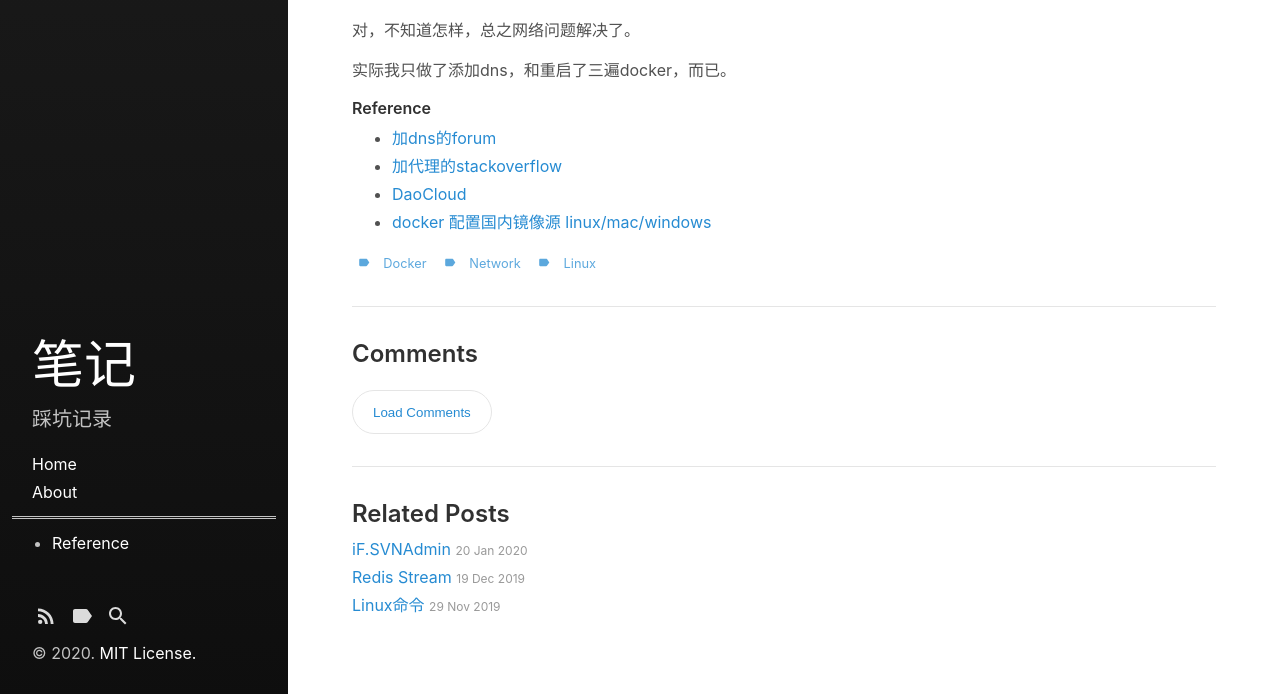
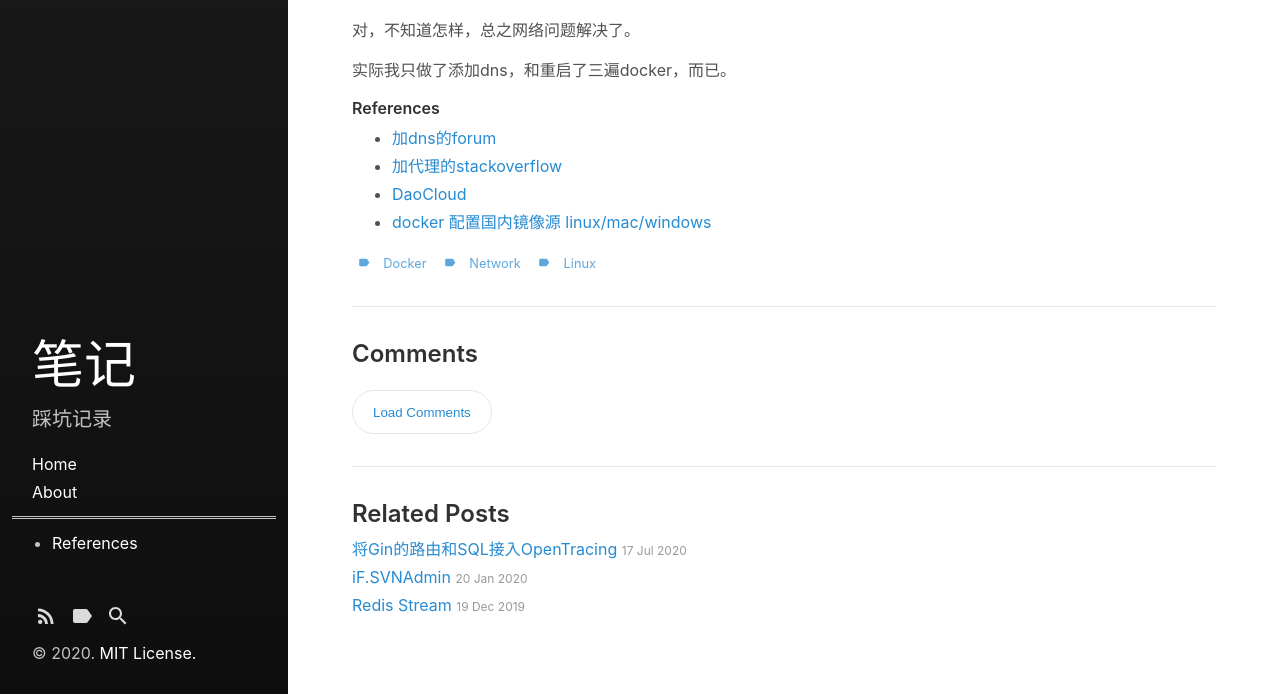
Before and after one commit to sangazh/sangazh.github.io, a Jekyll site: the page built from _posts/2020-06-08-docker-timed-out.md, in a window 1280 px wide. Shown: the part 1792-2486 px from the top of the page. Built offline with Jekyll 4.4.1, drawn with Linux system fonts in a browser that asks for light colours; some of the changed lines change nothing that is shown.

Commit message:
add new post - tracing

````diff
--- a/_posts/2020-06-08-docker-timed-out.md
+++ b/_posts/2020-06-08-docker-timed-out.md
@@ -85,7 +85,7 @@ sudo systemctl restart docker
 实际我只做了添加dns，和重启了三遍docker，而已。
 
 
-#### Reference
+#### References
 - [加dns的forum](https://forums.docker.com/t/error-response-from-daemon-get-https-registry-1-docker-io-v2/23741/18)
 - [加代理的stackoverflow](https://stackoverflow.com/questions/46036152/lookup-registry-1-docker-io-no-such-host/46037636)
 - [DaoCloud](https://www.daocloud.io/mirror)
--- /dev/null
+++ b/_posts/2020-07-17-trace-route-and-sql.md
@@ -0,0 +1,232 @@
+---
+layout: post
+title: 将Gin的路由和SQL接入OpenTracing
+tags:
+  - golang
+  - gin
+  - xorm
+  - jaeger
+  - logrus
+excerpt_separator: <!--more-->
+---
+
+这周给一个技术项目里接入了OpenTracing。
+
+### 1. 准备工作
+用docker部署Jaeger All-in-One。架构是这个样子的。
+<img src=https://www.jaegertracing.io/img/architecture-v1.png />
+
+```
+$ docker run -d --name jaeger \
+  -e COLLECTOR_ZIPKIN_HTTP_PORT=9411 \
+  -p 5775:5775/udp \
+  -p 6831:6831/udp \
+  -p 6832:6832/udp \
+  -p 5778:5778 \
+  -p 16686:16686 \
+  -p 14268:14268 \
+  -p 14250:14250 \
+  -p 9411:9411 \
+  jaegertracing/all-in-one:1.18
+```
+具体端口代表哪些组件，可以参考[官方文档](https://www.jaegertracing.io/docs/1.18/getting-started/)。
+
+其中`16686`是前端UI的端口
+
+<!--more-->
+
+### 2. Tracing Route - gin
+
+Gin路由加Trace，有个Bose开源的[go-gin-opentracing](https://github.com/Bose/go-gin-opentracing)可以方便的引入中间件。
+
+服务刚启动时，初始化一下 `GlobalTracer`
+
+```golang
+    hostName, err := os.Hostname()
+	if err != nil {
+		hostName = "unknown"
+	}
+	// initialize the global singleton for tracing...
+	tracer, reporter, closer, err := ginopentracing.InitTracing(
+	fmt.Sprintf("go-gin-opentracing-example::%s", hostName),
+	"localhost:5775",
+	ginopentracing.WithEnableInfoLog(true))
+	if err != nil {
+		panic("unable to init tracing")
+	}
+	defer closer.Close()
+	defer reporter.Close()
+	opentracing.SetGlobalTracer(tracer)
+```
+
+因为这个第三方库自己调了`logrus`写log，而我想要使用自己服务里的logger实体（后面有提到），所以这里`InitTracing`也稍微重写了，改动不大，就不放上来了。
+这里`InitTracing`有几个参数：
+- 服务名
+- jaeger代理的地址。这个地址对应第一步启动的jaeger all-in-one的服务的地址。我们使用的是端口是 `6831`
+- info log是否输出。info一般是创建了span的log。平时可禁用。
+- sample probability 取样概率。默认为0，表示所有。
+
+这里的`localhost:5775`是对应第一步启动的jaeger all-in-one的服务的地址。我们使用的是端口是 `6831`
+
+接下来直接`Use`该中间件即可。
+
+```golang
+// tell gin to use the middleware
+	r.Use(ginopentracing.OpenTracer([]byte("api-request-")))
+```
+
+我不太满意默认创建的`Span`的`OperationName`，所以重写了中间件。把路径也拼接上了，代码成品是这样的。
+
+```golang
+var OperationPrefix = []byte("api-request-")
+
+func OpenTracer() gin.HandlerFunc {
+	return func(c *gin.Context) {
+		// all before request is handled
+		var span opentracing.Span
+		operationName := string(OperationPrefix) + c.Request.Method + c.FullPath()
+		span = ginopentracing.StartSpanWithHeader(&c.Request.Header, operationName, c.Request.Method, c.Request.URL.Path)
+		defer span.Finish() // after all the other defers are completed.. finish the span
+
+		c.Set("trace-context", span) // add the span to the context so it can be used for the duration of the request.
+		c.Next()
+
+		span.SetTag(string(ext.HTTPStatusCode), c.Writer.Status())
+	}
+}
+```
+
+### 3. Tracing SQL - xorm
+`xorm` 使用的是 `xorm.io/xorm`这个仓库，github的xorm库太老了。
+
+基本思路是`xorm.io/xorm/log`下有个interface `ContextLogger` ，它组合的`SQLLogger`里有两个方法`BeforeSQL`和`AfterSQL`，我们在`BeforeSQL`里创建`Span`，在`AfterSpan`里给`Span`设置一些标签和记录SQL即完成。
+
+```
+// SQLLogger represents an interface to log SQL
+type SQLLogger interface {
+	BeforeSQL(context LogContext) // only invoked when IsShowSQL is true
+	AfterSQL(context LogContext)  // only invoked when IsShowSQL is true
+}
+
+// ContextLogger represents a logger interface with context
+type ContextLogger interface {
+	SQLLogger
+
+	Debugf(format string, v ...interface{})
+	Errorf(format string, v ...interface{})
+	Infof(format string, v ...interface{})
+	Warnf(format string, v ...interface{})
+
+	Level() LogLevel
+	SetLevel(l LogLevel)
+
+	ShowSQL(show ...bool)
+	IsShowSQL() bool
+}
+```
+
+interface `ContextLogger`包括这些方法。我们要让自用的logrus的实体实现所有方法。
+
+```
+import (
+	"github.com/opentracing/opentracing-go"
+	"github.com/opentracing/opentracing-go/ext"
+	tracerLog "github.com/opentracing/opentracing-go/log"
+	core "xorm.io/xorm/log"
+	"github.com/sirupsen/logrus"
+)
+
+type LogWrapper struct {
+	*logrus.Logger
+
+	span opentracing.Span
+}
+
+func Logger() *LogWrapper {
+	return new(LogWrapper) //略去初始logrus的代码
+}
+
+
+func (l *LogWrapper) BeforeSQL(ctx core.LogContext) {
+	options := []opentracing.StartSpanOption{
+		opentracing.Tag{Key: string(ext.DBInstance), Value: viper.GetString("mysql.dbname")},
+		opentracing.Tag{Key: string(ext.DBType), Value: "sql"},
+	}
+	parent, ok := ctx.Ctx.Value("trace-context").(opentracing.Span)
+	if ok && parent != nil {
+		options = append(options, opentracing.ChildOf(parent.Context()))
+	}
+
+	l.span, _ = opentracing.StartSpanFromContext(ctx.Ctx, "XORM SQL Execute", options...)
+}
+
+func (l *LogWrapper) AfterSQL(ctx core.LogContext) {
+	defer l.span.Finish()
+
+	// 原本的SimpleLogger里面会获取一次SessionId
+	var sessionPart string
+	v := ctx.Ctx.Value("__xorm_session_id")
+	if key, ok := v.(string); ok {
+		sessionPart = fmt.Sprintf(" [%s]", key)
+		l.span.LogFields(tracerLog.String("session_id", sessionPart))
+	}
+
+	// 将Ctx中全部的信息写入到Span中
+	l.span.LogFields(tracerLog.String("SQL", ctx.SQL))
+	l.span.LogFields(tracerLog.Object("args", ctx.Args))
+
+	if ctx.ExecuteTime > 0 {
+		l.span.SetTag("execute_time", ctx.ExecuteTime)
+		l.Infof("[SQL]%s %s %v - %v", sessionPart, ctx.SQL, ctx.Args, ctx.ExecuteTime)
+	} else {
+		l.Infof("[SQL]%s %s %v", sessionPart, ctx.SQL, ctx.Args)
+	}
+}
+```
+
+可以看到`BeforeContext`传入了一个context。接下来要做的是将`gin.Context`传下去。
+
+有两个set context的入口：
+
+1.
+```golang
+	engine, err := xorm.NewEngine("mysql", conn)
+	if err != nil {
+		panic(err.Error())
+	}
+	engine.SetLogger(Logger())
+	engine.SetDefaultContext(c) // c *gin.Context
+	engine.Select("blabla")...
+
+```
+注意这里的`SetLogger`是上面定义过实现了 `ContextLogger`的logger实体。
+而`SetDefaultContext`就可以传入`gin.context`了
+
+2.
+
+上面的`engine.Select()`返回的其实是`Session`，一般来说query, transaction的前都会先`NewSession()`，再做接下来的工作的。
+那么这个`Session`也有个方法 `Context()`可以用来传入context。所以
+
+```
+	engine, err := xorm.NewEngine("mysql", conn)
+	if err != nil {
+		panic(err.Error())
+	}
+	engine.SetLogger(Logger())
+
+	session := engine.NewSession()
+	session.Context(c) // c *gin.Context
+	session.Select("blabla")...
+```
+
+这样即可生成以路由为父Span，与这条请求相关的SQL为子Span的多Span组合而成的一条简单的链路。
+
+### References & Useful Links
+- [Jaeger - Getting Started](https://www.jaegertracing.io/docs/1.18/getting-started/)
+- [Jaeger - Github](https://github.com/jaegertracing/jaeger)
+- [OpenTracing标准](https://opentracing.io/specification/)
+- [Jaeger Atchitecture](https://www.jaegertracing.io/docs/1.18/architecture/)
+- [jaeger-client-go](https://github.com/jaegertracing/jaeger-client-go)
+- [go-gin-opentracing](https://github.com/Bose/go-gin-opentracing)
+- [Golang XORM搭配OpenTracing+Jaeger链路监控让SQL执行一览无遗](https://gitee.com/avtion/xormWithTracing)
+- [原生mysql如何接入Tracing](https://ceshihao.github.io/2018/11/29/tracing-db-operations/)
````
